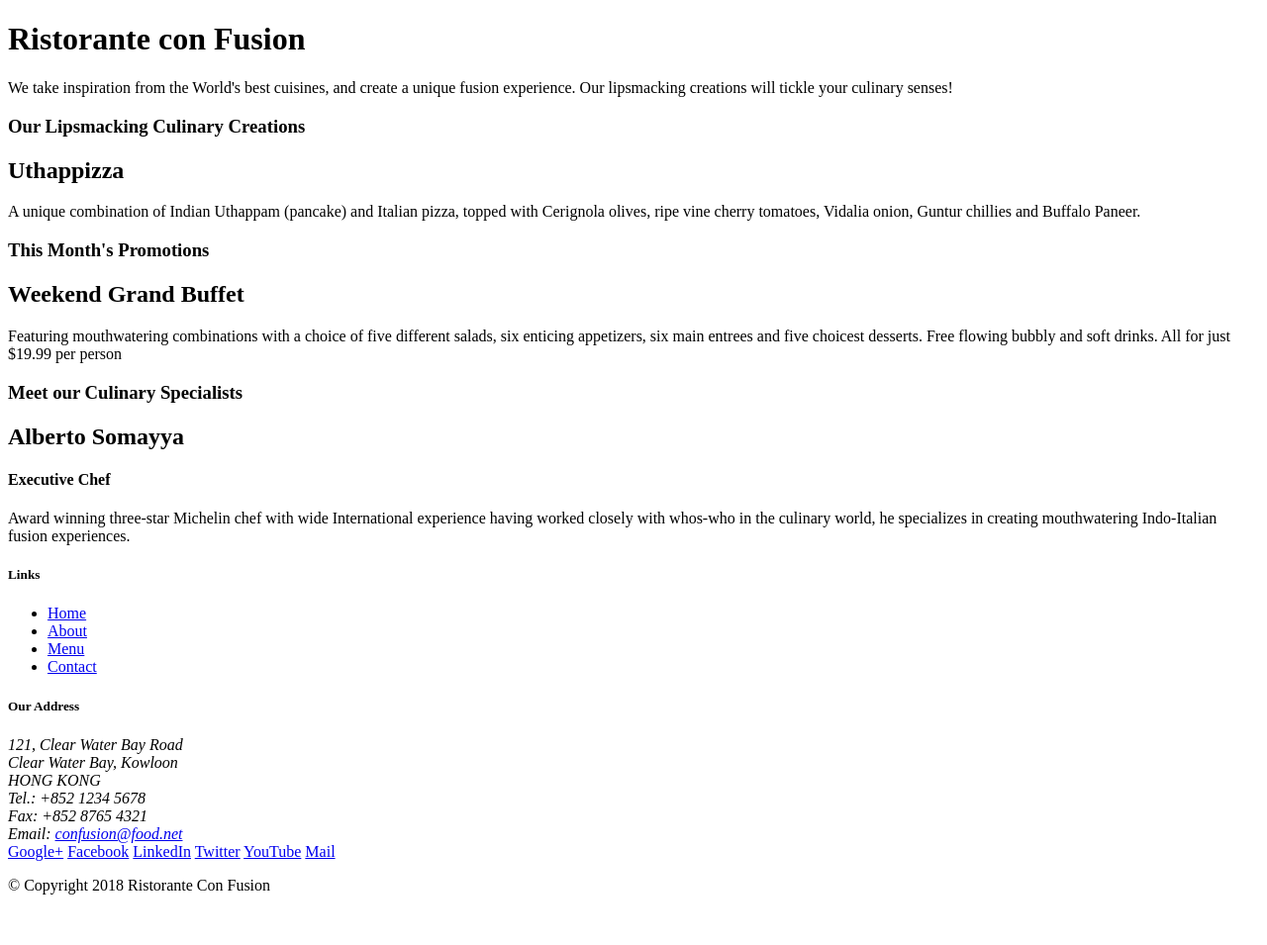
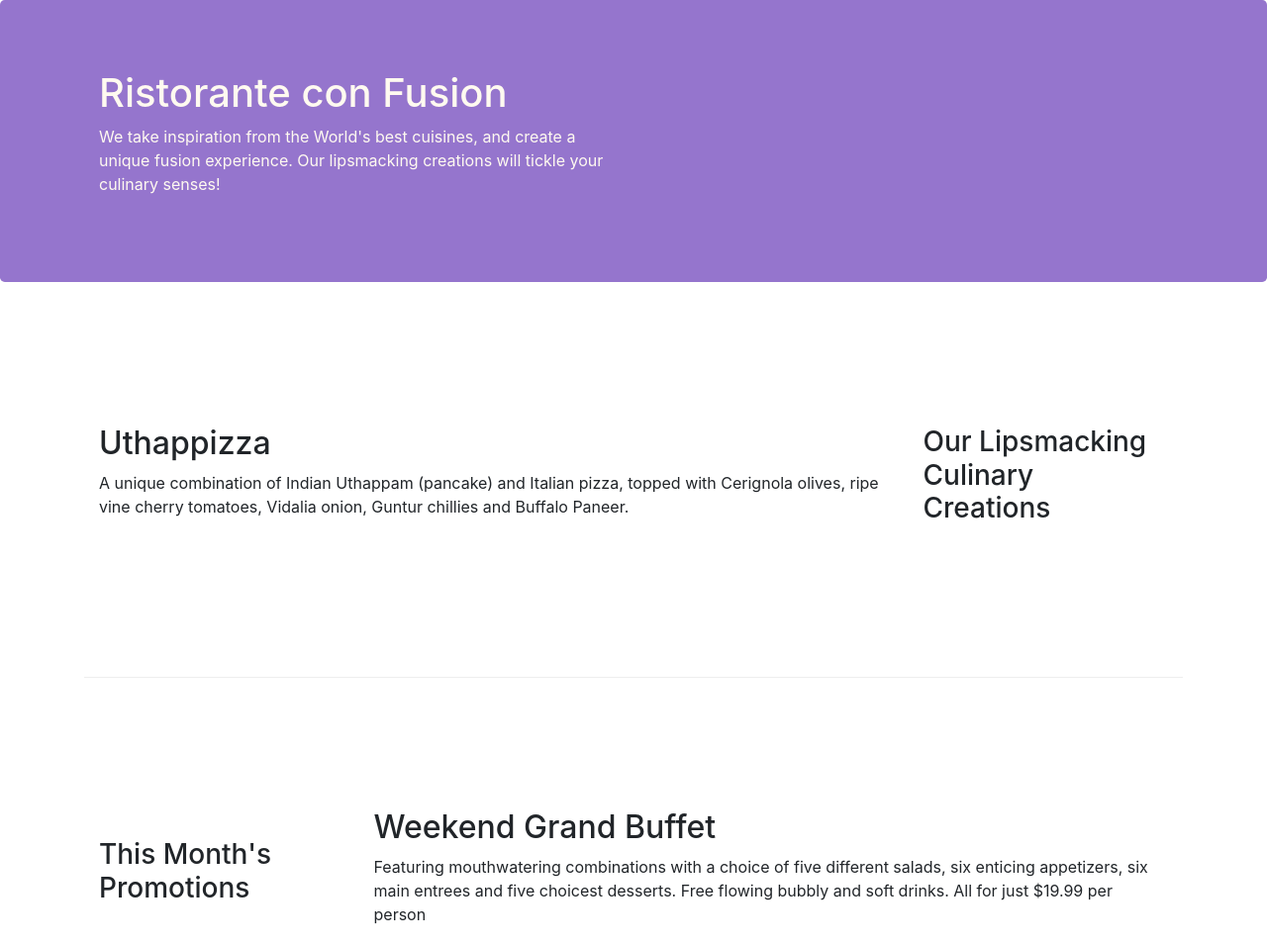
Before and after one commit to dineshbode/conFusion, a website: page index.html in a window 1280 px wide. Shown: the top 955 px of the page at 99% size. Before the commit the page ends 920 px from the top, so only its background shows below. Drawn offline with nearby package versions, Linux system fonts and the light colour scheme.

Commit message:
Class exercise

```diff
--- /dev/null
+++ b/css/styles.css
@@ -0,0 +1,26 @@
+.row-header{
+    margin: 0px auto;
+    padding: 0px auto;
+}
+.row-content{
+    margin: 0px auto;
+    padding: 50px 0px 50px 0px;
+    border-bottom: 1px ridge;
+    min-height: 400px;
+}
+.footer {
+    background-color: #D1C4E9;
+    margin: 0px auto;
+    padding: 20px 0px 20px 0px;
+}
+.jumbotron{
+    padding: 70px 30px 70px 30px;
+    margin: 0px;
+    background: #9575CD;
+    color:floralwhite;
+}
+.address{
+    font-size: 80%;
+    margin:0px;
+    color: #0f0f0f;
+}
--- a/index.html
+++ b/index.html
@@ -2,51 +2,59 @@
 <html lang="en">
 
 <head>
-    <title>Ristorante Con Fusion</title>
+     <!-- Required meta tags always come first -->
+     <meta charset="utf-8">
+     <meta name="viewport" content="width=device-width, initial-scale=1, shrink-to-fit=no">
+     <meta http-equiv="x-ua-compatible" content="ie=edge">
+
+     <!-- Bootstrap CSS -->
+     <link rel="stylesheet" href="node_modules/bootstrap/dist/css/bootstrap.min.css">
+     <link rel="stylesheet" href="css/styles.css">
+     <title>Ristorante Con Fusion</title>
 </head>
 
 <body>
 
-    <header>
-        <div>
-            <div>
-                <div>
+    <header class="jumbotron">
+        <div class="container">
+            <div container="row row-header">
+                <div class="col-12 col-sm-6">
                     <h1>Ristorante con Fusion</h1>
                     <p>We take inspiration from the World's best cuisines, and create a unique fusion experience. Our lipsmacking creations will tickle your culinary senses!</p>
                 </div>
-                <div>
+                <div class="col-12 col-sm">
                 </div>
             </div>
         </div>
     </header>
 
-    <div>
-        <div>
-            <div>
+    <div class="container">
+        <div class="row row-content  align-items-center">
+            <div class="col-12 col-sm-4  order-sm-last col-md-3">
                 <h3>Our Lipsmacking Culinary Creations</h3>
             </div>
-            <div>
+            <div class="col col-sm order-sm-first col-md">
                 <h2>Uthappizza</h2>
                 <p>A unique combination of Indian Uthappam (pancake) and Italian pizza, topped with Cerignola olives, ripe vine cherry tomatoes, Vidalia onion, Guntur chillies and Buffalo Paneer.</p>
             </div>
         </div>
 
 
-        <div>
-            <div>
+        <div class="row row-content  align-items-center">
+            <div class="col-12 col-sm-4 col-md-3">
                 <h3>This Month's Promotions</h3>
             </div>
-            <div>
+            <div class="col col-sm col-md">
                 <h2>Weekend Grand Buffet</h2>
                 <p>Featuring mouthwatering combinations with a choice of five different salads, six enticing appetizers, six main entrees and five choicest desserts. Free flowing bubbly and soft drinks. All for just $19.99 per person </p>
             </div>
         </div>
 
-        <div>
-            <div>
+        <div class="row row-content align-items-center">
+            <div class="col-12 col-sm-4 order-sm-last col-md-3">
                 <h3>Meet our Culinary Specialists</h3>
             </div>
-            <div>
+            <div class="col col-sm  order-sm-first col-md">
                 <h2>Alberto Somayya</h2>
                 <h4>Executive Chef</h4>
                 <p>Award winning three-star Michelin chef with wide International experience having worked closely with whos-who in the culinary world, he specializes in creating mouthwatering Indo-Italian fusion experiences. </p>
@@ -54,19 +62,19 @@
         </div>
     </div>
 
-    <footer>
-        <div>
-            <div>
-                <div>
+    <footer class="footer">
+        <div class="container">
+            <div class="row">
+                <div class="col-4 offset-1 col-sm-2">
                     <h5>Links</h5>
-                    <ul>
+                    <ul class="list-unstyled">
                         <li><a href="#">Home</a></li>
                         <li><a href="#">About</a></li>
                         <li><a href="#">Menu</a></li>
                         <li><a href="#">Contact</a></li>
                     </ul>
                 </div>
-                <div>
+                <div class="col-7 col-sm-5">
                     <h5>Our Address</h5>
                     <address>
 		              121, Clear Water Bay Road<br>
@@ -77,8 +85,8 @@
 		              Email: <a href="mailto:confusion@food.net">confusion@food.net</a>
 		           </address>
                 </div>
-                <div>
-                    <div>
+                <div class="col-12 col-sm-4 align-self-center">
+                    <div class="text-center">
                         <a href="http://google.com/+">Google+</a>
                         <a href="http://www.facebook.com/profile.php?id=">Facebook</a>
                         <a href="http://www.linkedin.com/in/">LinkedIn</a>
@@ -88,8 +96,8 @@
                     </div>
                 </div>
            </div>
-           <div>
-                <div>
+           <div class="row justify-content-center">
+                <div class="col-auto">
                     <p>© Copyright 2018 Ristorante Con Fusion</p>
                 </div>
            </div>
@@ -97,5 +105,8 @@
     </footer>
 
 </body>
-
+ <!-- jQuery first, then Popper.js, then Bootstrap JS. -->
+    <script src="node_modules/jquery/dist/jquery.slim.min.js"></script>
+    <script src="node_modules/popper.js/dist/umd/popper.min.js"></script>
+    <script src="node_modules/bootstrap/dist/js/bootstrap.min.js"></script>
 </html>
--- a/package.json
+++ b/package.json
@@ -12,5 +12,10 @@
   "license": "ISC",
   "devDependencies": {
     "lite-server": "^2.3.0"
+  },
+  "dependencies": {
+    "bootstrap": "^4.0.0",
+    "jquery": "^3.3.1",
+    "popper.js": "^1.12.9"
   }
 }
```
Also changed, not shown: 1 other file.
